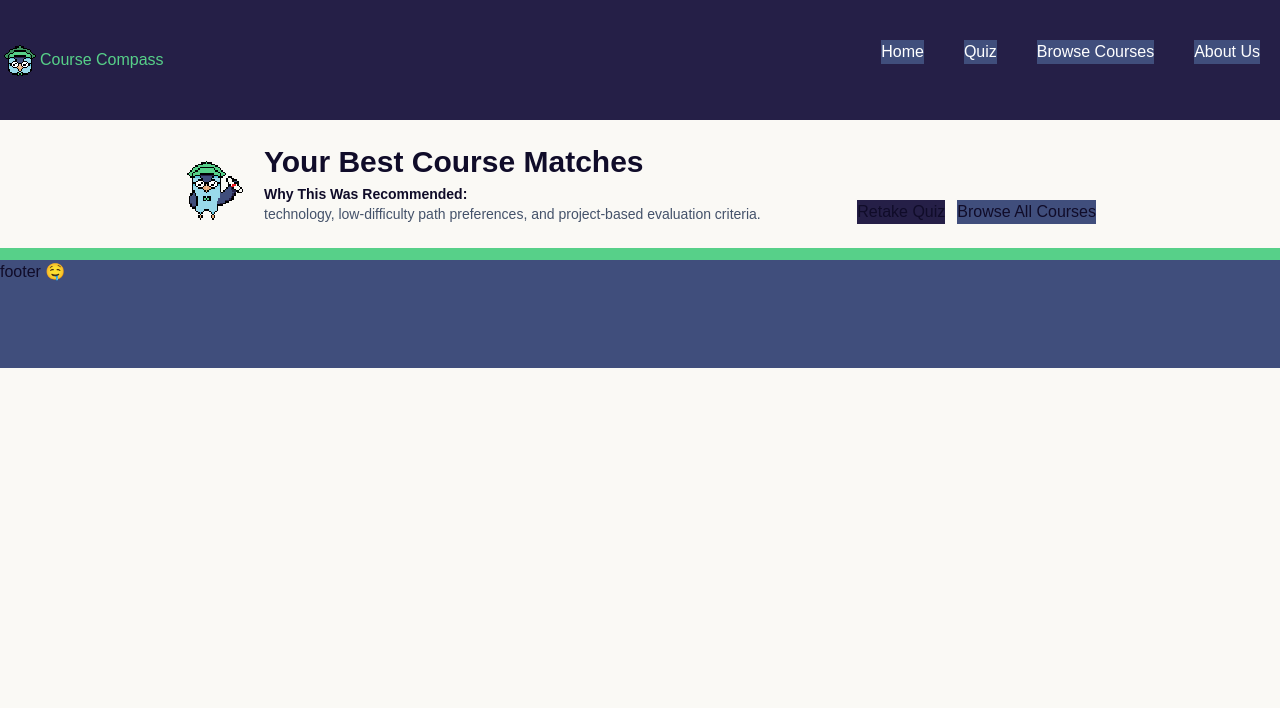
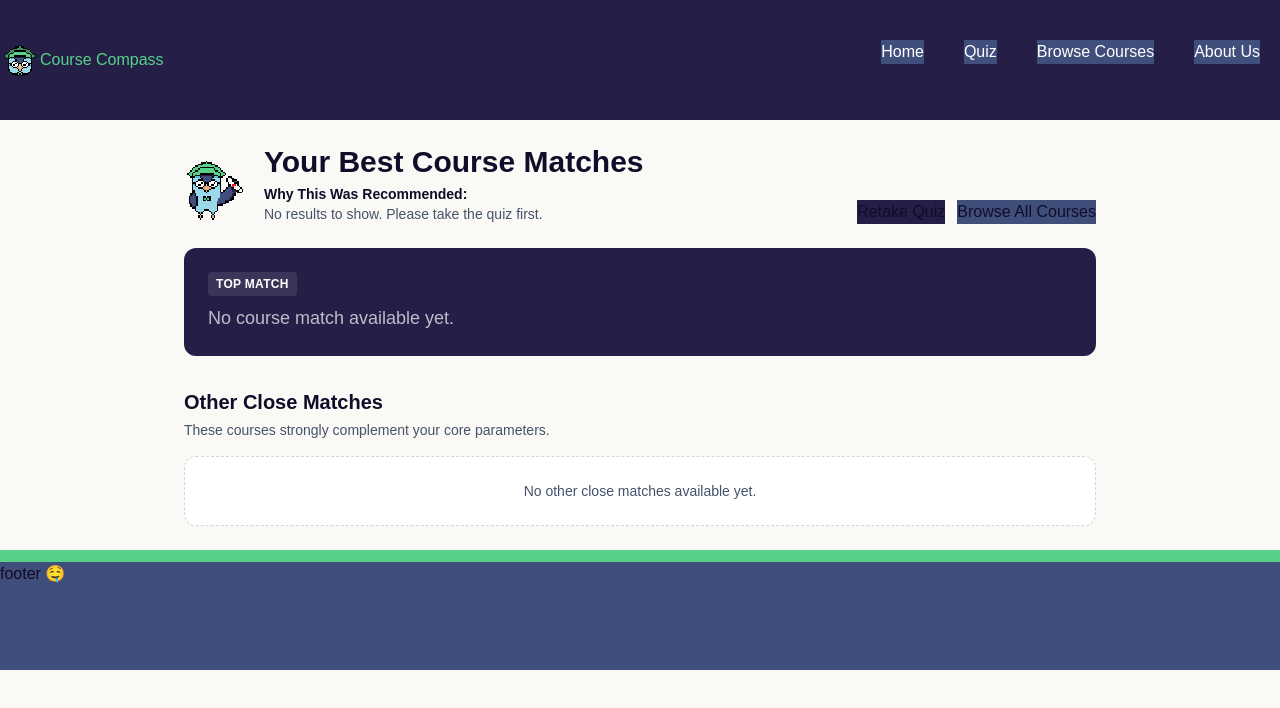
Before and after one commit to devsoc-unsw/trainee-jojos-26t2, a Next.js app in the folder course-compass/: page /results in a window 1280 px wide. Shown: the top 708 px of the page. Built offline with nearby package versions, Linux system fonts and the light colour scheme.

Commit message:
Added recommended courses

```diff
--- /dev/null
+++ b/course-compass/app/results/carousel.tsx
@@ -0,0 +1,71 @@
+// app/results/other_matches_carousel.tsx
+"use client";
+
+import { useRouter } from "next/navigation";
+import { Card } from "@/app/components/courseCard";
+import { RecommendedCourseData } from "@/app/results/recommended_course";
+
+interface OtherMatchesCarouselProps {
+  courses: RecommendedCourseData[];
+}
+
+export function OtherMatchesCarousel({ courses }: OtherMatchesCarouselProps) {
+  const router = useRouter();
+
+  return (
+    <section className="mt-8">
+      <h2 className="text-xl font-bold text-text-primary">
+        Other Close Matches
+      </h2>
+      <p className="mt-1 text-sm text-text-secondary">
+        These courses strongly complement your core parameters.
+      </p>
+
+      {courses.length === 0 ? (
+        <div className="mt-4 rounded-xl border border-dashed border-gray-300 bg-white p-6 text-center text-sm text-text-secondary">
+          No other close matches available yet.
+        </div>
+      ) : (
+        <div className="mt-4 flex gap-4 overflow-x-auto pb-2">
+          {courses.map((course) => (
+            <div
+              key={course.code}
+              role="button"
+              tabIndex={0}
+              onClick={() => router.push(`/courses/${course.code}`)}
+              onKeyDown={(e) => {
+                if (e.key === "Enter" || e.key === " ") {
+                  router.push(`/courses/${course.code}`);
+                }
+              }}
+            >
+              <Card>
+                <div className="p-4 text-left">
+                  <span className="text-xs font-semibold text-text-secondary">
+                    {course.code}
+                  </span>
+                  <h3 className="mt-1 font-bold text-text-primary">
+                    {course.name}
+                  </h3>
+                  <p className="mt-1 text-sm text-text-secondary">
+                    {course.shortSummary}
+                  </p>
+                  <div className="mt-3 flex flex-wrap gap-2">
+                    {course.tags.map((tag) => (
+                      <span
+                        key={tag.label}
+                        className="rounded-full bg-background px-3 py-1 text-xs font-medium text-text-primary"
+                      >
+                        {tag.label}
+                      </span>
+                    ))}
+                  </div>
+                </div>
+              </Card>
+            </div>
+          ))}
+        </div>
+      )}
+    </section>
+  );
+}
--- a/course-compass/app/results/page.tsx
+++ b/course-compass/app/results/page.tsx
@@ -1,16 +1,81 @@
 // app/results/page.tsx
 "use client";
 
+import { useEffect, useState } from "react";
 import Image from "next/image";
 import { useRouter } from "next/navigation";
 import { PrimaryButton } from "@/app/components/Buttons/primary";
 import { SecondaryButton } from "@/app/components/Buttons/secondary";
+import {
+  RecommendedCourse,
+  RecommendedCourseData,
+} from "@/app/results/recommended_course";
+import { OtherMatchesCarousel } from "@/app/results/carousel";
+
+interface QuizAnswer {
+  questionId: string;
+  questionType: "fixed_category" | "boolean_tag" | "numeric_threshold";
+  selectedOptionIds: string[];
+}
+
+interface QuizAnswerHistory {
+  answers: QuizAnswer[];
+}
+
+interface QuizResults {
+  summary: string;
+  topMatch: RecommendedCourseData;
+  otherMatches: RecommendedCourseData[];
+}
+
+const QUIZ_ANSWERS_STORAGE_KEY = "quiz_answers";
+const NO_RESULTS_PLACEHOLDER = "No results to show. Please take the quiz first.";
 
 export default function Results() {
   const router = useRouter();
 
+  const [summary, setSummary] = useState<string>("");
+  const [topMatch, setTopMatch] = useState<RecommendedCourseData | null>(null);
+  const [otherMatches, setOtherMatches] = useState<RecommendedCourseData[]>([]);
+  const [error, setError] = useState<string | null>(null);
+
+  useEffect(() => {
+    async function fetchResults() {
+      try {
+        const storedAnswers = sessionStorage.getItem(QUIZ_ANSWERS_STORAGE_KEY);
+
+        if (!storedAnswers) {
+          setError(NO_RESULTS_PLACEHOLDER);
+          return;
+        }
+
+        const answers: QuizAnswer[] = JSON.parse(storedAnswers);
+
+        const res = await fetch("/api/quiz/results", {
+          method: "POST",
+          headers: { "Content-Type": "application/json" },
+          body: JSON.stringify({ answers } satisfies QuizAnswerHistory),
+        });
+
+        if (!res.ok) {
+          throw new Error(`Request failed: ${res.status}`);
+        }
+
+        const data: QuizResults = await res.json();
+        setSummary(data.summary);
+        setTopMatch(data.topMatch);
+        setOtherMatches(data.otherMatches);
+      } catch (err) {
+        console.error(err);
+        setError("Something went wrong loading your results.");
+      }
+    }
+
+    fetchResults();
+  }, []);
+
   function handleRetakeQuiz() {
-    sessionStorage.removeItem("quiz_answers");
+    sessionStorage.removeItem(QUIZ_ANSWERS_STORAGE_KEY);
     router.push("/quiz");
   }
 
@@ -20,8 +85,8 @@ export default function Results() {
 
   return (
     <main className="px-6 py-6 sm:px-10 lg:px-16">
-      <div className="flex items-end justify-between">
-        <div className="flex items-center gap-4">
+      <div className="flex flex-wrap items-end justify-between gap-4">
+        <div className="flex items-center gap-4 min-w-[280px]">
           <Image
             src="/owls/owl_grad.svg"
             alt="Course Compass owl mascot"
@@ -33,13 +98,13 @@ export default function Results() {
             <h1 className="text-3xl font-bold text-text-primary">
               Your Best Course Matches
             </h1>
+
             <p className="mt-1 text-sm text-text-secondary">
               <span className="font-semibold text-text-primary">
                 Why This Was Recommended:
               </span>
               <br />
-              technology, low-difficulty path preferences, and project-based
-              evaluation criteria.
+              {error || summary || NO_RESULTS_PLACEHOLDER}
             </p>
           </div>
         </div>
@@ -68,6 +133,12 @@ export default function Results() {
           </div>
         </div>
       </div>
+
+      <div className="mt-6">
+        <RecommendedCourse course={topMatch} />
+      </div>
+
+      <OtherMatchesCarousel courses={otherMatches} />
     </main>
   );
 }
--- /dev/null
+++ b/course-compass/app/results/recommended_course.tsx
@@ -0,0 +1,82 @@
+// app/results/recommended_course.tsx
+"use client";
+
+import { useRouter } from "next/navigation";
+
+interface SourcedTag {
+  label: string;
+  source: "reddit" | "unilectives" | "handbook";
+  sourceUrl: string;
+}
+
+interface ExplanationItem {
+  attribute: string;
+  studentPreference: string;
+  courseValue: number;
+  contribution: string;
+}
+
+export interface RecommendedCourseData {
+  code: string;
+  name: string;
+  matchScore: number;
+  tags: SourcedTag[];
+  shortSummary: string;
+  explanation: ExplanationItem[];
+}
+
+interface RecommendedCourseProps {
+  course: RecommendedCourseData | null;
+}
+
+export function RecommendedCourse({ course }: RecommendedCourseProps) {
+  const router = useRouter();
+
+  if (!course) {
+    return (
+      <section className="rounded-xl bg-secondary p-6">
+        <div className="flex items-center gap-2">
+          <span className="rounded bg-white/10 px-2 py-1 text-xs font-semibold uppercase tracking-wide text-white">
+            Top Match
+          </span>
+        </div>
+        <p className="mt-2 text-lg font-medium text-white/70">
+          No course match available yet.
+        </p>
+      </section>
+    );
+  }
+
+  function handleClick() {
+    router.push(`/courses/${course!.code}`);
+  }
+
+  return (
+    <button
+      onClick={handleClick}
+      className="w-full rounded-xl bg-secondary p-6 text-left transition hover:brightness-110 focus:outline-none focus-visible:ring-2 focus-visible:ring-white"
+    >
+      <div className="flex items-center gap-2">
+        <span className="rounded bg-white/10 px-2 py-1 text-xs font-semibold uppercase tracking-wide text-white">
+          Top Match
+        </span>
+        <span className="text-sm font-medium text-white/80">
+          {course.code}
+        </span>
+      </div>
+
+      <h2 className="mt-2 text-2xl font-bold text-green">{course.name}</h2>
+
+      <div className="mt-3 flex flex-wrap gap-2">
+        {course.tags.map((tag) => (
+          <span
+            key={tag.label}
+            className="rounded-full bg-white px-3 py-1 text-xs font-medium text-text-primary"
+          >
+            {tag.label}
+          </span>
+        ))}
+      </div>
+    </button>
+  );
+}
```
